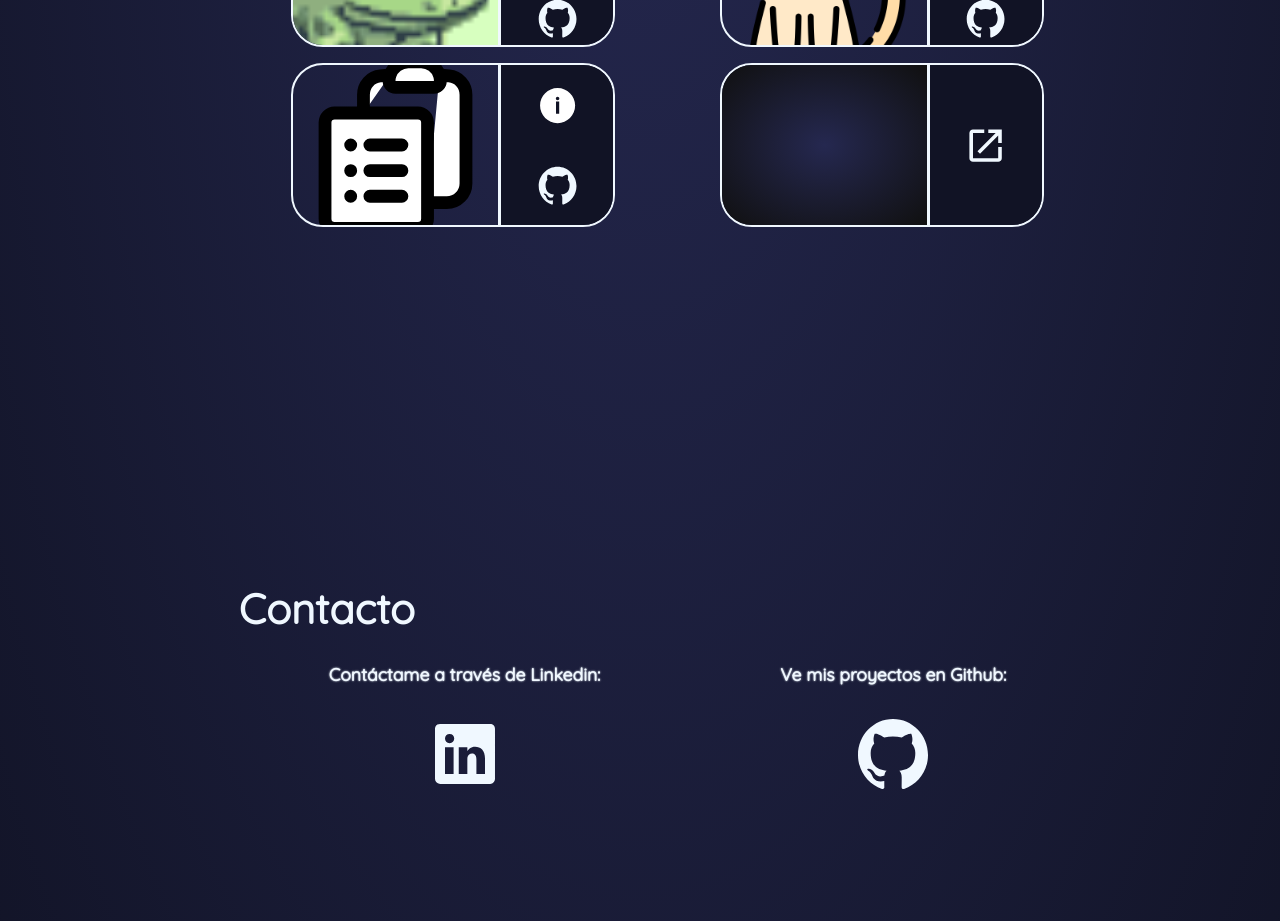
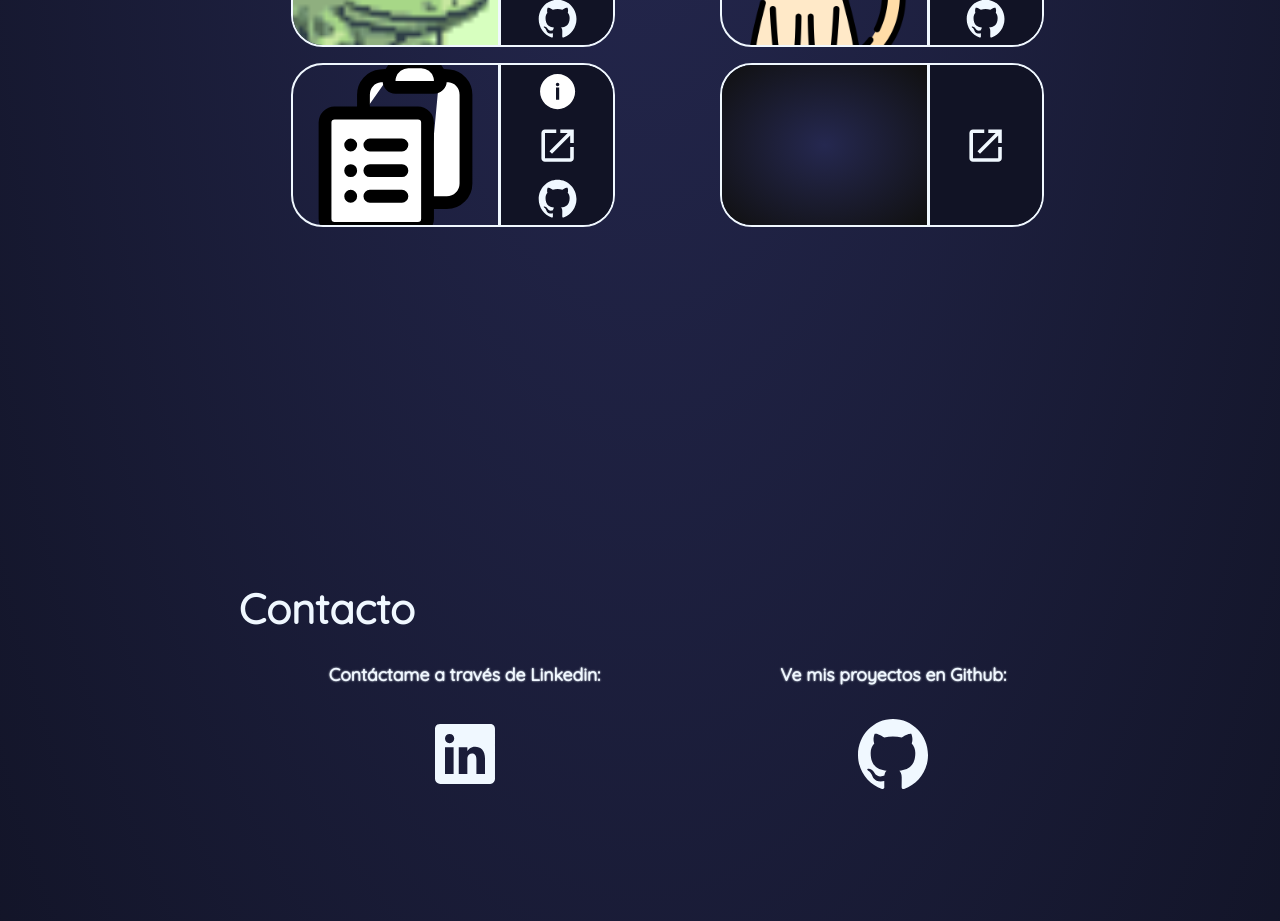
Before and after one commit to crisrdz/crisrdz.github.io, a React (Vite) app: page / in a window 1280 px wide. Shown: the part 1980-2901 px from the top of the page. Built offline with nearby package versions, Linux system fonts and the light colour scheme.

Commit message:
Se añade url de TodoProject en producción

```diff
--- a/src/components/sections/Portafolio.jsx
+++ b/src/components/sections/Portafolio.jsx
@@ -25,6 +25,7 @@ function Portafolio() {
             />
             <Proyecto
               img="proyectos/logo-to-do.svg"
+              urlProduction="https://to-do-project-production.up.railway.app/"
               urlSourceCode="https://github.com/crisrdz/to-do-project"
               name="To-Do App"
               isSourceCode={true}
```
